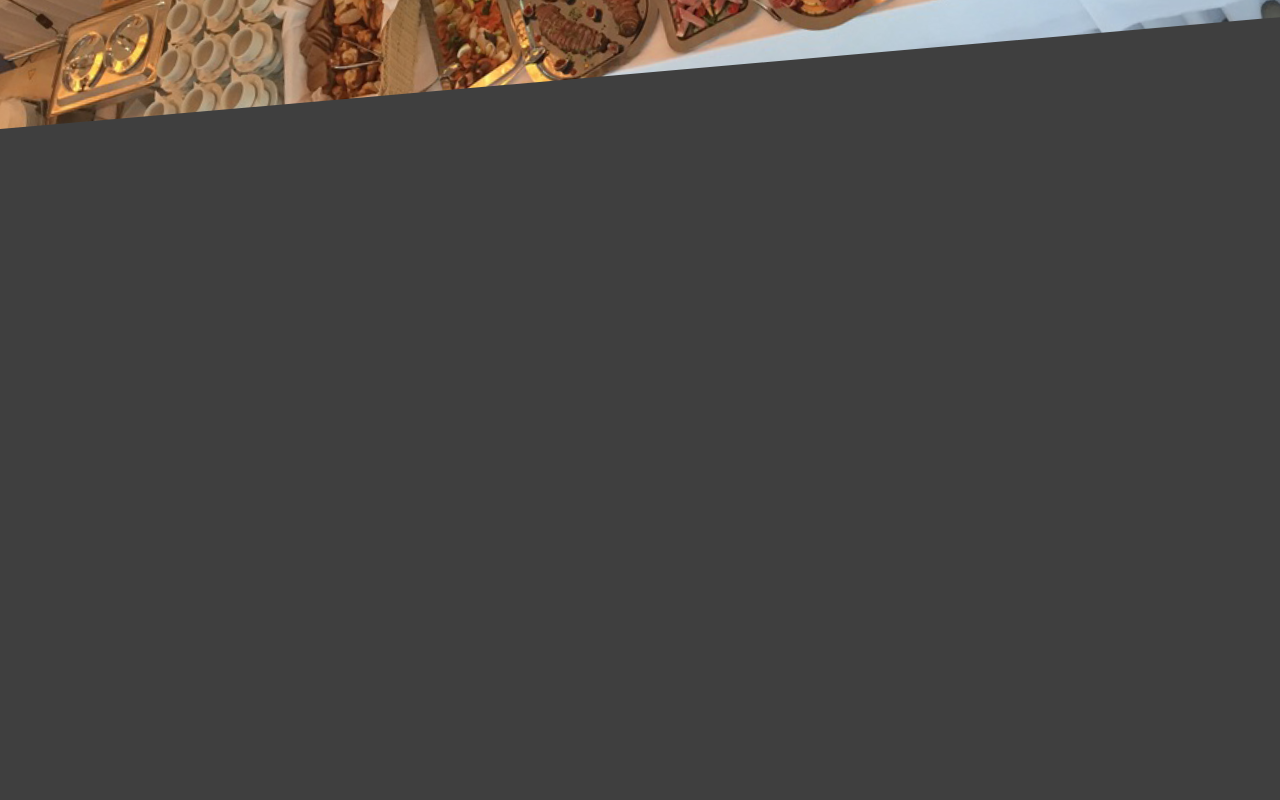
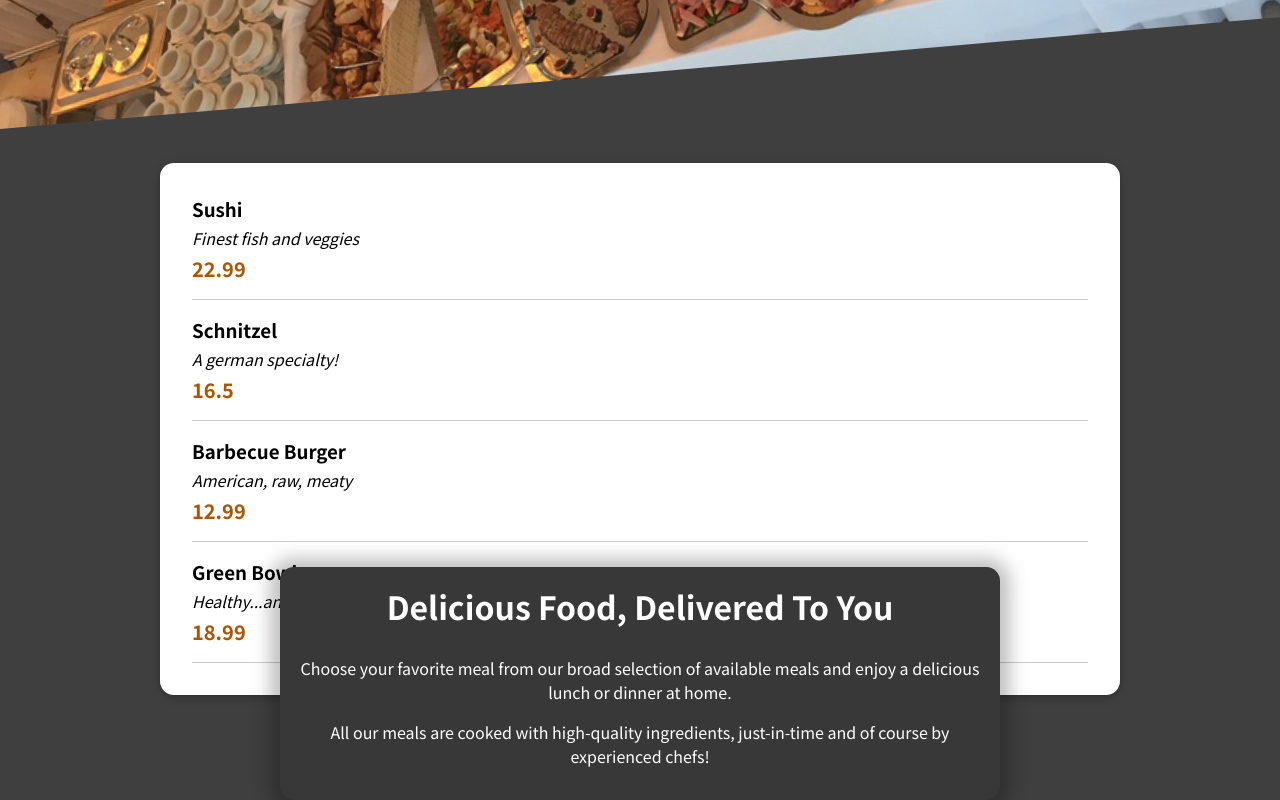
Before and after one commit to ant1234/food_ordering_app, a React (Create React App) app: page / in a window 1280 px wide. Shown: the part 269-1069 px from the top of the page. Before the commit the page ends 800 px from the top, so only its background shows below. Built offline with nearby package versions, Linux system fonts and the light colour scheme.

Commit message:
Add food to the menu

```diff
--- a/src/App.js
+++ b/src/App.js
@@ -1,10 +1,14 @@
 import React from "react";
 import Header from "./components/Layout/Header";
+import Meals from "./components/Meals/Meals";
 
 function App() {
   return (
     <React.Fragment>
       <Header />
+      <main>
+        <Meals />
+      </main>
     </React.Fragment>
   );
 }
--- /dev/null
+++ b/src/components/Meals/AvailableMeals.js
@@ -0,0 +1,46 @@
+import React from "react";
+import classes from "./AvailableMeals.module.css";
+import MealItem from "./MealItem";
+import Card from "../UI/Card";
+
+const DUMMY_MEALS = [
+    {
+      id: 'm1',
+      name: 'Sushi',
+      description: 'Finest fish and veggies',
+      price: 22.99,
+    },
+    {
+      id: 'm2',
+      name: 'Schnitzel',
+      description: 'A german specialty!',
+      price: 16.5,
+    },
+    {
+      id: 'm3',
+      name: 'Barbecue Burger',
+      description: 'American, raw, meaty',
+      price: 12.99,
+    },
+    {
+      id: 'm4',
+      name: 'Green Bowl',
+      description: 'Healthy...and green...',
+      price: 18.99,
+    },
+  ];
+
+const AvailableMeals = () => {
+
+    return (
+        <section className={classes.meals}>
+            <Card>
+                <ul>
+                    <MealItem meals={DUMMY_MEALS} />
+                </ul>
+            </Card>
+        </section>
+    );
+};
+
+export default AvailableMeals;
--- /dev/null
+++ b/src/components/Meals/AvailableMeals.module.css
@@ -0,0 +1,24 @@
+.meals {
+    max-width: 60rem;
+    width: 90%;
+    margin: 2rem auto;
+    animation: meals-appear 1s ease-out forwards;
+  }
+
+  .meals ul {
+    list-style: none;
+    margin: 0;
+    padding: 0;
+  }
+
+  @keyframes meals-appear {
+    from {
+      opacity: 0;
+      transform: translateY(3rem);
+    }
+
+    to {
+      opacity: 1;
+      transform: translateY(0);
+    }
+  }
--- /dev/null
+++ b/src/components/Meals/MealItem.js
@@ -0,0 +1,25 @@
+import classes from "./MealItem.module.css";
+
+const MealItem = props => {
+
+    return (
+        props.meals.map(meal =>
+        <li className={classes.meal}>
+            <div key={meal.id} >
+                <h3>{meal.name}</h3>
+                <div key={meal.id} className={classes.description}>
+                {meal.description}
+                </div>
+                <div key={meal.id} className={classes.price}>
+                    {meal.price}
+                </div>
+            </div>
+            <div>
+
+            </div>
+        </li>
+        )
+    );
+};
+
+export default MealItem;
--- /dev/null
+++ b/src/components/Meals/MealItem.module.css
@@ -0,0 +1,22 @@
+.meal {
+    display: flex;
+    justify-content: space-between;
+    margin: 1rem;
+    padding-bottom: 1rem;
+    border-bottom: 1px solid #ccc;
+  }
+
+  .meal h3 {
+    margin: 0 0 0.25rem 0;
+  }
+
+  .description {
+    font-style: italic;
+  }
+
+  .price {
+    margin-top: 0.25rem;
+    font-weight: bold;
+    color: #ad5502;
+    font-size: 1.25rem;
+  }
--- /dev/null
+++ b/src/components/Meals/Meals.js
@@ -0,0 +1,14 @@
+import React from "react";
+import AvailableMeals from "./AvailableMeals";
+import MealsSummary from "./MealsSummary";
+
+const Meals = props => {
+    return (
+        <React.Fragment>
+            <AvailableMeals />
+            <MealsSummary />
+        </React.Fragment>
+    );
+};
+
+export default Meals;
--- /dev/null
+++ b/src/components/Meals/MealsSummary.js
@@ -0,0 +1,20 @@
+import React from "react";
+import classes from "./MealsSummary.module.css";
+
+const MealsSummary = () => {
+    return (
+        <section className={classes.summary}>
+        <h2>Delicious Food, Delivered To You</h2>
+        <p>
+          Choose your favorite meal from our broad selection of available meals
+          and enjoy a delicious lunch or dinner at home.
+        </p>
+        <p>
+          All our meals are cooked with high-quality ingredients, just-in-time and
+          of course by experienced chefs!
+        </p>
+      </section>
+    );
+};
+
+export default MealsSummary;
--- /dev/null
+++ b/src/components/Meals/MealsSummary.module.css
@@ -0,0 +1,18 @@
+.summary {
+    text-align: center;
+    max-width: 45rem;
+    width: 90%;
+    margin: auto;
+    margin-top: -10rem;
+    position: relative;
+    background-color: #383838;
+    color: white;
+    border-radius: 14px;
+    padding: 1rem;
+    box-shadow: 0 1px 18px 10px rgba(0, 0, 0, 0.25);
+  }
+
+  .summary h2 {
+    font-size: 2rem;
+    margin-top: 0;
+  }
--- /dev/null
+++ b/src/components/UI/Card.js
@@ -0,0 +1,9 @@
+import classes from "./Card.module.css";
+
+const Card = props => {
+    return (
+        <div className={classes.card}>{props.children}</div>
+    );
+};
+
+export default Card;
--- /dev/null
+++ b/src/components/UI/Card.module.css
@@ -0,0 +1,6 @@
+.card {
+    padding: 1rem;
+    box-shadow: 0 2px 8px rgba(0, 0, 0, 0.25);
+    border-radius: 14px;
+    background-color: white;
+  }
```
